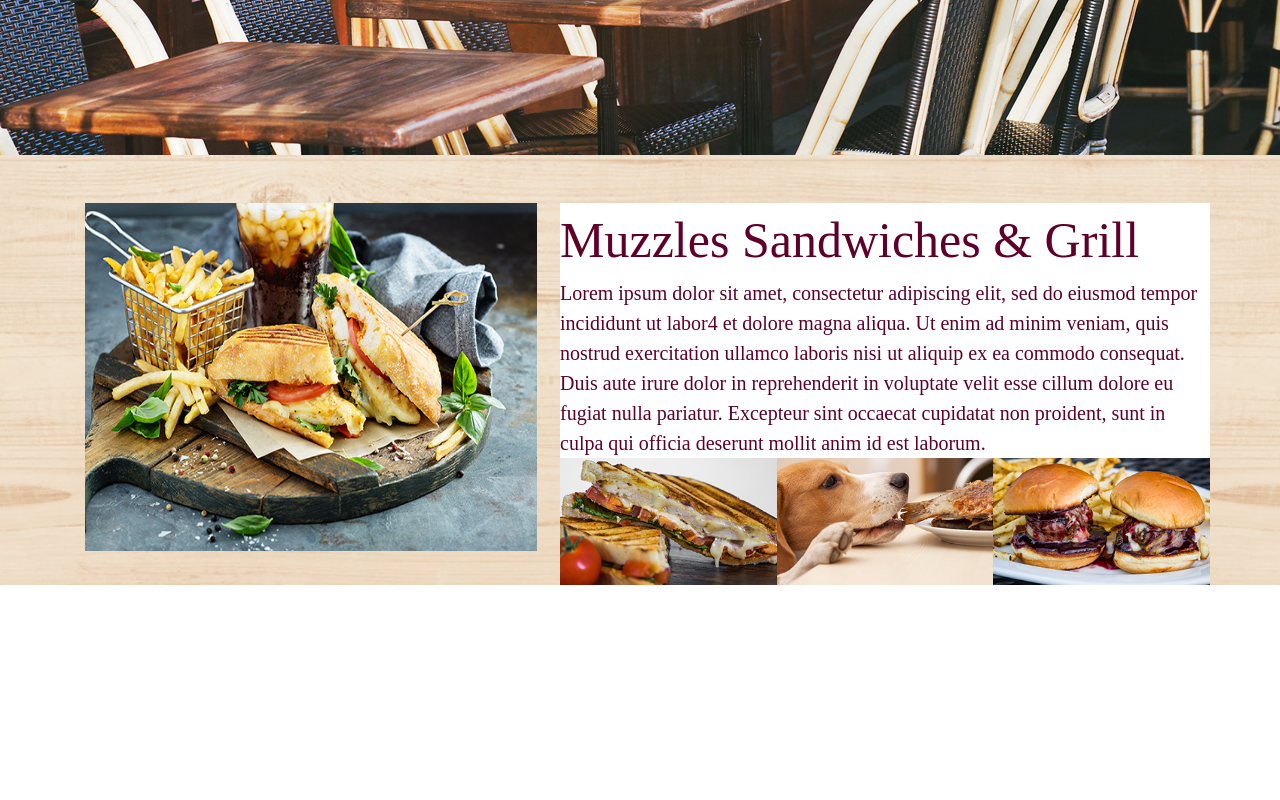
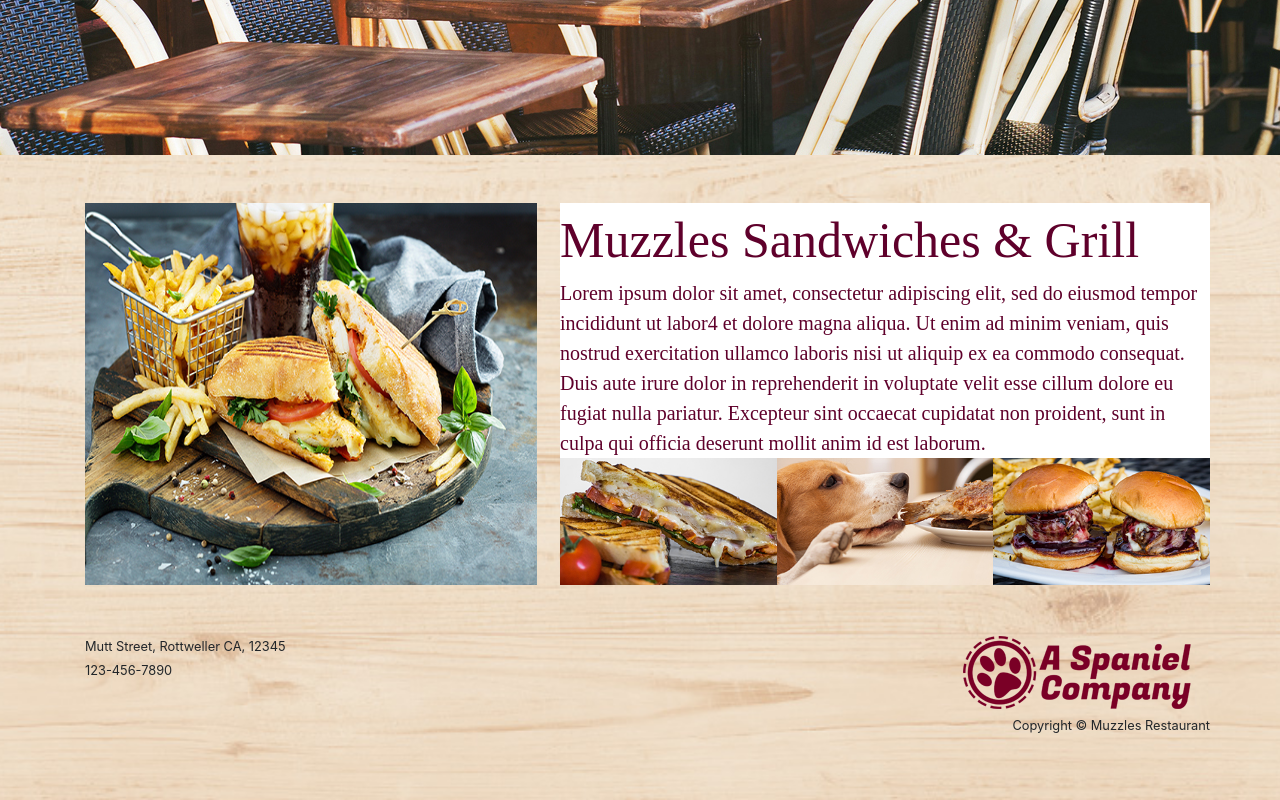
Before and after one commit to kevincabb/Project2PuppyRestaurant, a plain HTML site: page index.html in a window 1280 px wide. Shown: the part 553-1353 px from the top of the page. Before the commit the page ends 1138 px from the top, so only its background shows below. Drawn offline with nearby package versions, Linux system fonts and the light colour scheme.

Commit message:
Changed thingys on the bottom

```diff
--- a/index.html
+++ b/index.html
@@ -44,7 +44,7 @@
     <div class="container">
         <div class="row pt-5">
             <div class="col-5 pr-2">
-                <img src="../images/homeSingle.jpg" height="348px" width="100%">
+                <img src="../images/homeSingle.jpg" height="100%" width="100%">
             </div>
             <div class="col-7 pr-0">
                 <div class="container">
@@ -67,6 +67,22 @@
             </div>
         </div>
     </div>
+    <div class="container">
+        <div class="row flex-fill d-flex justify-content-between py-5">
+            <div class="col col-sm-12 col-md-3 justify-content-sm-center">
+                <p class="mb-0"><small> Mutt Street, Rottweller CA, 12345</small></p>
+                <p><small>123-456-7890</small></p>
+            </div>
+            <div class="col col-sm-12 col-md-3 flex-sm-wrap text-align-right">
+                <div class="row d-flex justify-content-end pr-2 pr-lg-0">
+                    <img src="/images/CompanyLogo.png" class="minilogo">
+                </div>
+                <div class="row d-flex justify-content-end pr-3 pr-lg-0">
+                    <p><small>Copyright &copy; Muzzles Restaurant</small></p>
+                </div>
+            </div>
+        </div>
+    </div>
     <!-- Optional JavaScript -->
     <!-- jQuery first, then Popper.js, then Bootstrap JS -->
     <script src="https://code.jquery.com/jquery-3.3.1.slim.min.js"
```
